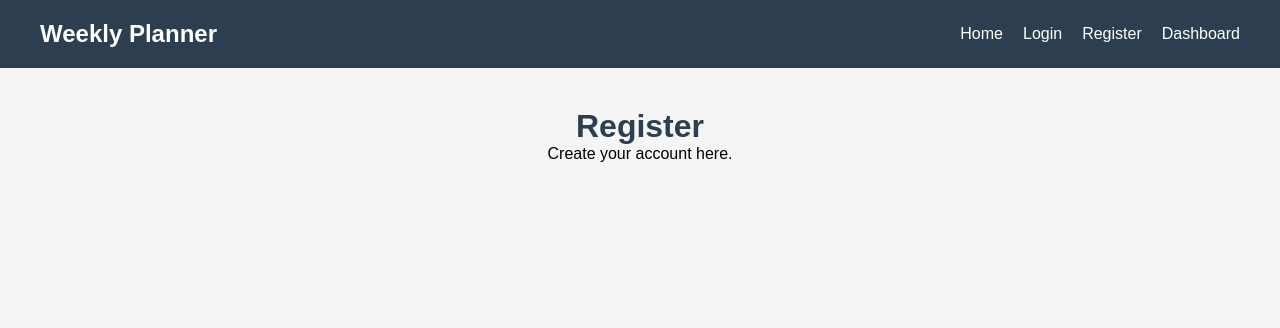
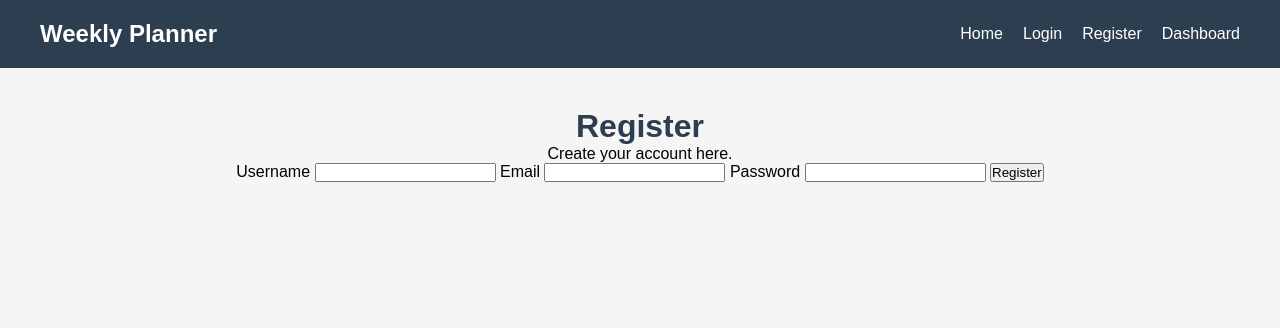
Before and after one commit to renadali76/weekly-planner, a Flask app: page /register in a window 1280 px wide. Shown: the top 328 px of the page. Run offline with Flask 3, Linux system fonts and the light colour scheme.

Commit message:
Implementing POST method

```diff
--- a/app.py
+++ b/app.py
@@ -1,4 +1,4 @@
-from flask import Flask, render_template
+from flask import Flask, render_template, request
 app = Flask(__name__)
 
 @app.route("/")
@@ -10,13 +10,25 @@ def home():
 def login():
     return render_template("login.html")
 
-@app.route("/register")
+@app.route("/register" , methods = ["GET" , "POST"])
 def register():
+    if request.method == "POST":
+        username = request.form["username"]
+        email = request.form["email"]
+        password = request.form["password"]
+
+        print(username)
+        print(email)
+        print(password)
+        return "Registration successful!"
+
+
     return render_template("register.html")
 
 @app.route("/dashboard")
 def dashboard():
     return render_template("dashboard.html")
 
+
 if __name__ == "__main__":
     app.run(debug=True)
--- a/templates/register.html
+++ b/templates/register.html
@@ -8,4 +8,19 @@ Register
 <h1>Register</h1>
 <p>Create your account here.</p>
 
+<form method="POST">
+    <label>Username</label>
+    <input type = "text" name = "username" required>
+
+    <label>Email</label>
+    <input type = "email" name = "email" required>
+
+    <label>Password</label>
+    <input type = "password" name = "password" required>
+
+    <button type = "submit">
+        Register
+    </button>
+</form>
+
 {% endblock %}
```
